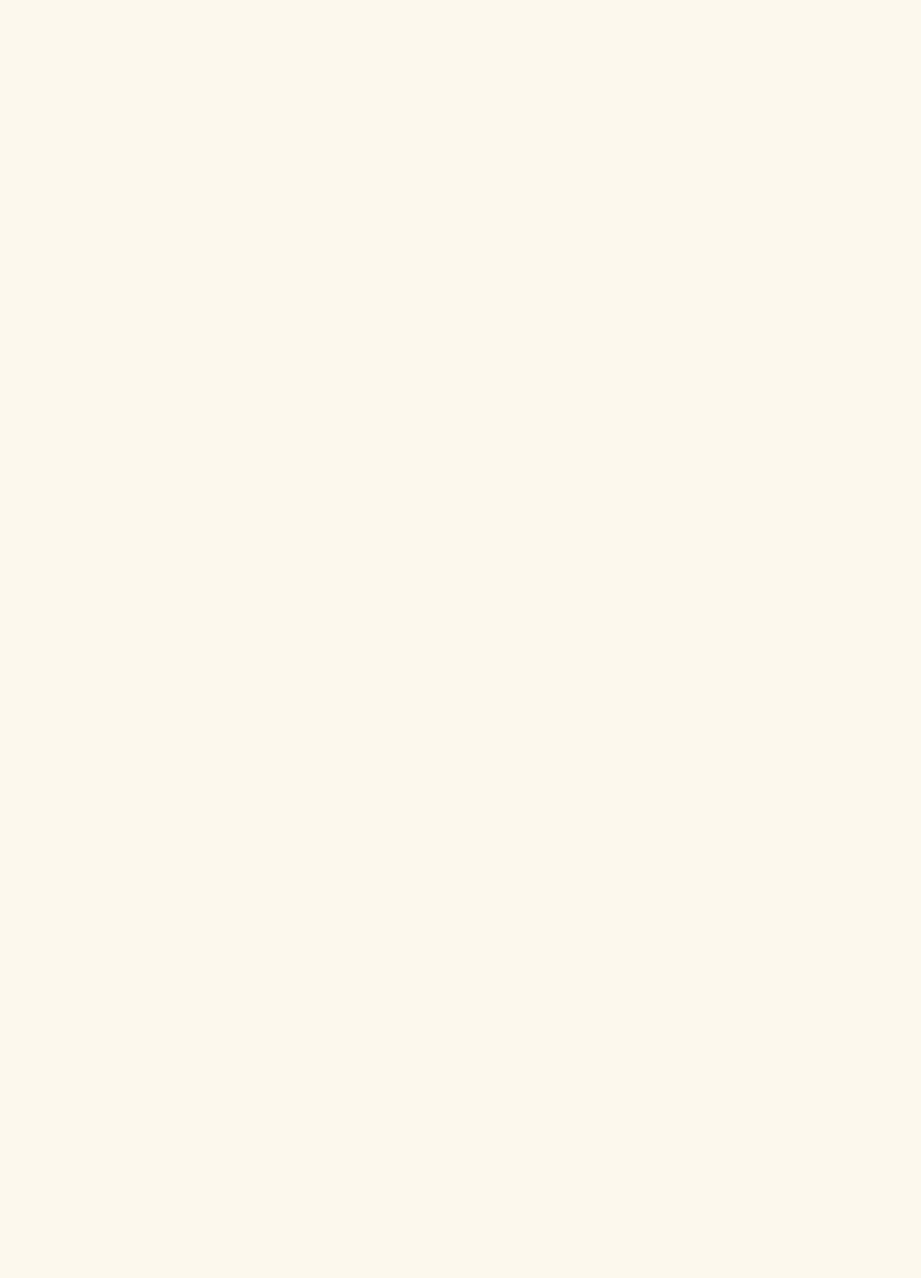
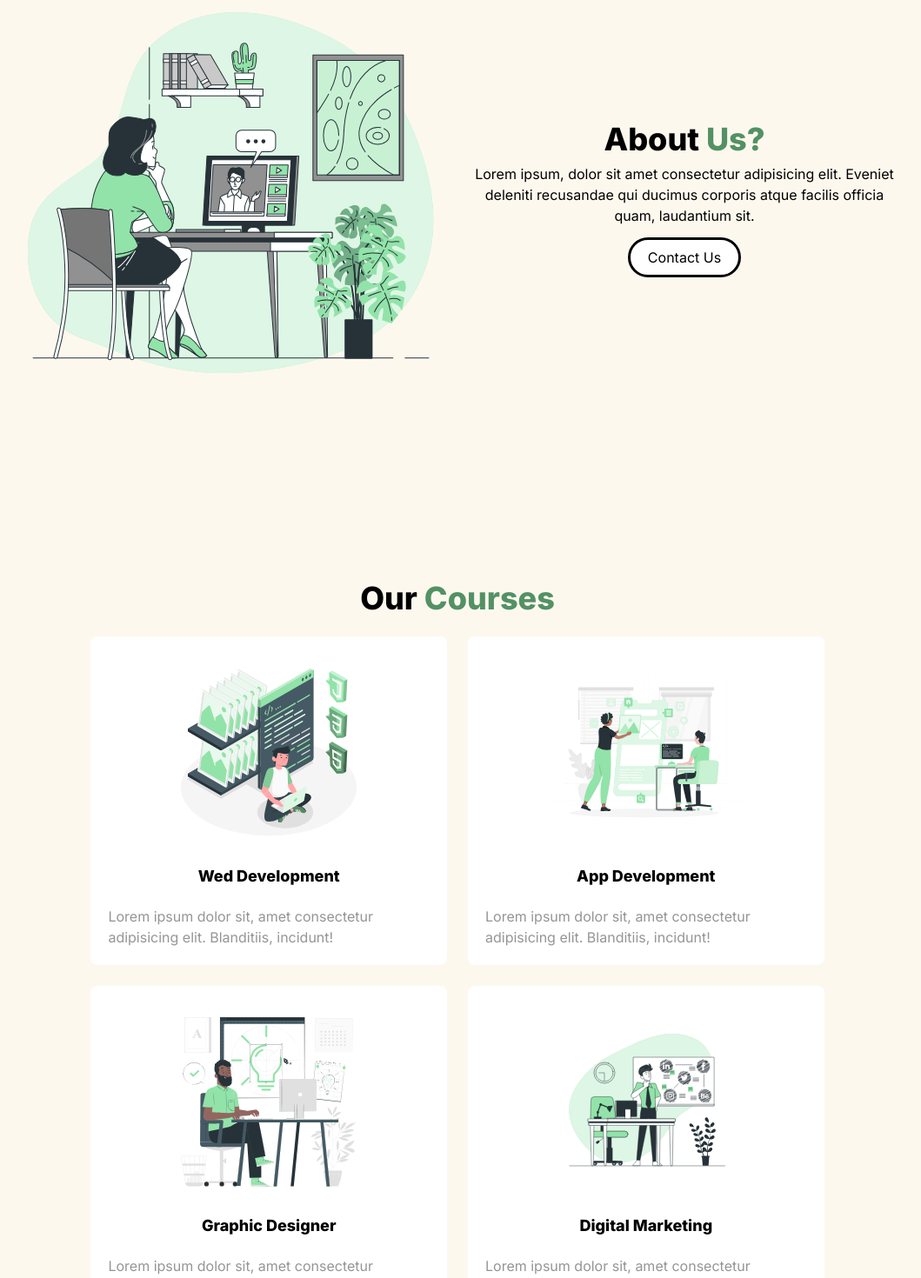
Before and after one commit to minhtd98/Educational-Landing-Page--React-Tailwind, a React (Vite) app: page / in a window 1280 px wide. Shown: the part 900-2370 px from the top of the page at 87% size, without its empty margins (114-1173 px from the left). Before the commit the page ends 800 px from the top, so only its background shows below. Built offline with nearby package versions, Linux system fonts and the light colour scheme.

Commit message:
Add : About + Courses components

```diff
--- a/src/App.jsx
+++ b/src/App.jsx
@@ -1,6 +1,8 @@
 import React from 'react'
 import Navbar from "./components/Navbar";
 import Home from "./components/Home";
+import About from "./components/About";
+import Courses from "./components/Courses";
 
 const App = () => {
   return (
@@ -11,6 +13,14 @@ const App = () => {
         <div id="home">
           <Home />
         </div>
+
+        <div id="about">
+          <About />
+        </div>
+
+        <div id="courses">
+          <Courses />
+        </div>
       </main>
     </div>
   );
--- /dev/null
+++ b/src/components/About.jsx
@@ -0,0 +1,28 @@
+import React from "react";
+import img from "../assets/about.svg";
+import Button from "../layout/Button";
+import { Link } from "react-scroll";
+import Heading from "../layout/Heading";
+
+const About = () => {
+  return (
+    <div className="md:min-h-screen flex flex-col-reverse md:flex-row items-center gap-5 md:mx-32 mx-5 mt-14">
+      <div className="w-full md:w-2/4">
+        <img src={img} alt="img" />
+      </div>
+      <div className="w-full md:w-2/4 text-center space-y-2">
+        <Heading title1="About" title2="Us?" />
+        <p>
+          Lorem ipsum, dolor sit amet consectetur adipisicing elit. Eveniet
+          deleniti recusandae qui ducimus corporis atque facilis officia quam,
+          laudantium sit.
+        </p>
+        <Link to="contact" py={true} smooth={true} duration={500}>
+          <Button title="Contact Us" />
+        </Link>
+      </div>
+    </div>
+  );
+};
+
+export default About;
--- /dev/null
+++ b/src/components/Courses.jsx
@@ -0,0 +1,24 @@
+import React from "react";
+import Heading from "../layout/Heading";
+import webImg from "../assets/web-dev.svg";
+import appImg from "../assets/App-dev.svg";
+import graphicImg from "../assets/graphic.svg";
+import digitalImg from "../assets/digital.svg";
+import CoursesCard from "../layout/CoursesCard";
+
+const Courses = () => {
+  return (
+    <div className=" min-h-screen flex flex-col items-center md:px-32 px-5 my-10">
+      <Heading title1="Our" title2="Courses" />
+
+      <div className="flex flex-wrap justify-center gap-6 mt-6">
+        <CoursesCard img={webImg} title="Wed Development" />
+        <CoursesCard img={appImg} title="App Development" />
+        <CoursesCard img={graphicImg} title="Graphic Designer" />
+        <CoursesCard img={digitalImg} title="Digital Marketing" />
+      </div>
+    </div>
+  );
+};
+
+export default Courses;
--- a/src/components/Home.jsx
+++ b/src/components/Home.jsx
@@ -1,6 +1,6 @@
 import React from "react";
 import { Link } from "react-scroll";
-import { Button } from "../layout/Button";
+import Button from "../layout/Button";
 import img from "../assets/hero.svg";
 
 const Home = () => {
--- a/src/layout/Button.jsx
+++ b/src/layout/Button.jsx
@@ -1,6 +1,6 @@
 import React from "react";
 
-export const Button = (props) => {
+const Button = (props) => {
   return (
     <div>
       <button className="bg-white py-2 px-5 rounded-full mt-4 outline hover:shadow-[0_3px_10px_rgb(0,0,0,0.2)] hover:bg-brightGreen hover:text-white transition-all">
@@ -9,3 +9,5 @@ export const Button = (props) => {
     </div>
   );
 };
+
+export default Button;
--- /dev/null
+++ b/src/layout/CoursesCard.jsx
@@ -0,0 +1,22 @@
+import React from "react";
+
+const CoursesCard = (props) => {
+  return (
+    <div className=" flex flex-col items-center justify-between bg-white border-2 border-lightText md:border-none md:w-2/5 p-5 cursor-pointer rounded-lg hover:shadow-[rgba(0,_0,_0,_0.24)_0px_3px_8px] transition-all">
+      <div className="w-3/5">
+        <img src={props.img} alt="img" />
+      </div>
+      <div>
+        <h3 className="font-semibold text-lg text-center my-5">
+          {props.title}
+        </h3>
+        <p className="text-lightText text-center md:text-start">
+          Lorem ipsum dolor sit, amet consectetur adipisicing elit. Blanditiis,
+          incidunt!
+        </p>
+      </div>
+    </div>
+  );
+};
+
+export default CoursesCard;
--- /dev/null
+++ b/src/layout/Heading.jsx
@@ -0,0 +1,14 @@
+import React from "react";
+
+const Heading = (props) => {
+  return (
+    <div>
+      <h3 className="text-4xl font-semibold">
+        {props.title1}
+        <span className="text-brightGreen"> {props.title2}</span>
+      </h3>
+    </div>
+  );
+};
+
+export default Heading;
```
